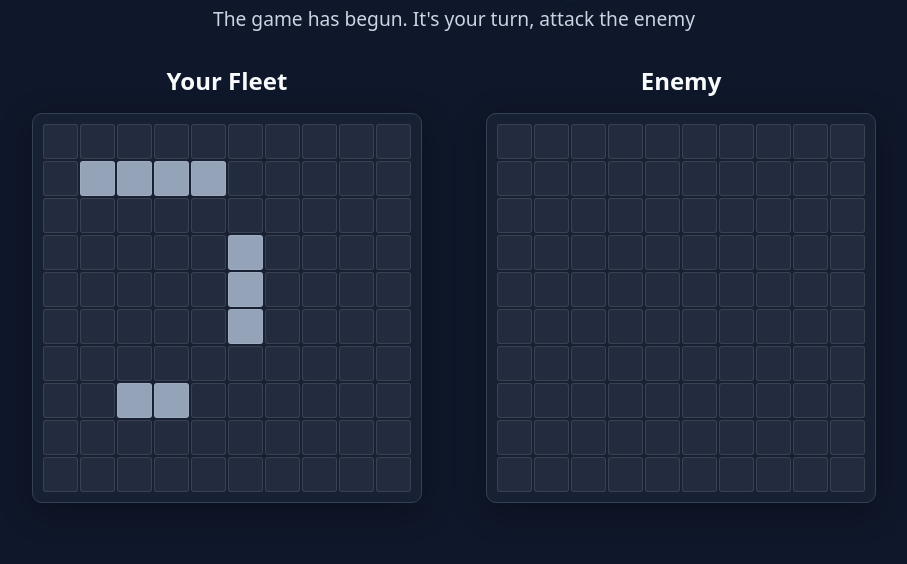
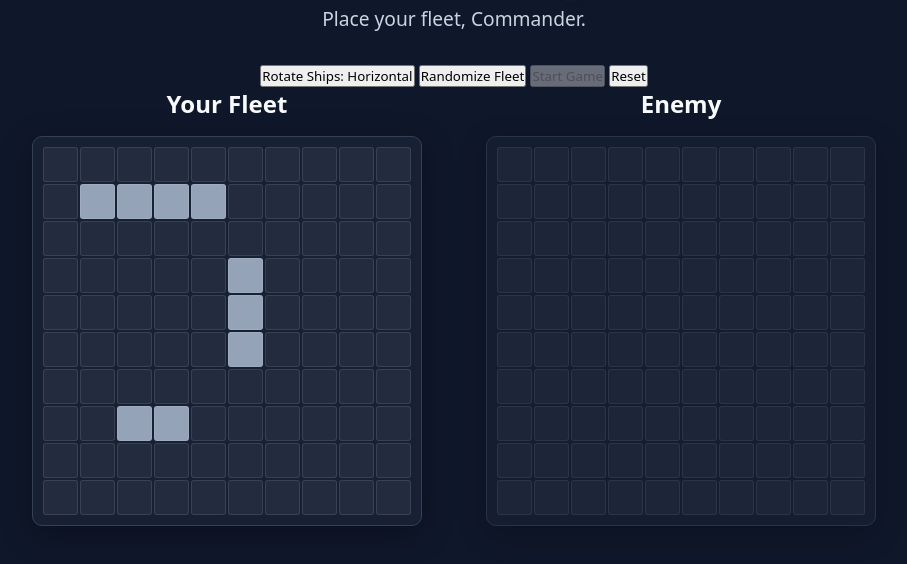
Before and after one commit to AndrewTechTips/Project-BattleShip, a website built with webpack: page src/index.html in a window 1280 px wide. Shown: the part 100-664 px from the top of the page, without its empty margins (186-1093 px from the left). Built offline with nearby package versions, Linux system fonts and the light colour scheme.

Commit message:
fix: update status display and enhance control buttons in index.html

```diff
--- a/src/index.html
+++ b/src/index.html
@@ -10,8 +10,19 @@
     <body>
         <header>
             <h1>BattleShip</h1>
-            <p id="status-display">The game has begun. It's your turn, attack the enemy</p>
+            <p id="status-display">Place your fleet, Commander.</p>
         </header>
+
+        <div class="controls">
+            <button id="rotate-btn">Rotate Ships: Horizontal</button>
+            <button id="randomize-btn">Randomize Fleet</button>
+            <button id="start-game-btn" class="primary" disabled>Start Game</button>
+            <button id="reset-btn">Reset</button>
+        </div>
+
+        <div id="fleet-container" class="fleet">
+
+        </div>
 
         <main class="game-container">
             <div class="player-section">
@@ -21,7 +32,7 @@
 
             <div class="player-section">
                 <h2>Enemy</h2>
-                <div id="computer-board" class="board"></div>
+                <div id="computer-board" class="board disabled"></div>
             </div>
         </main>
 
```
